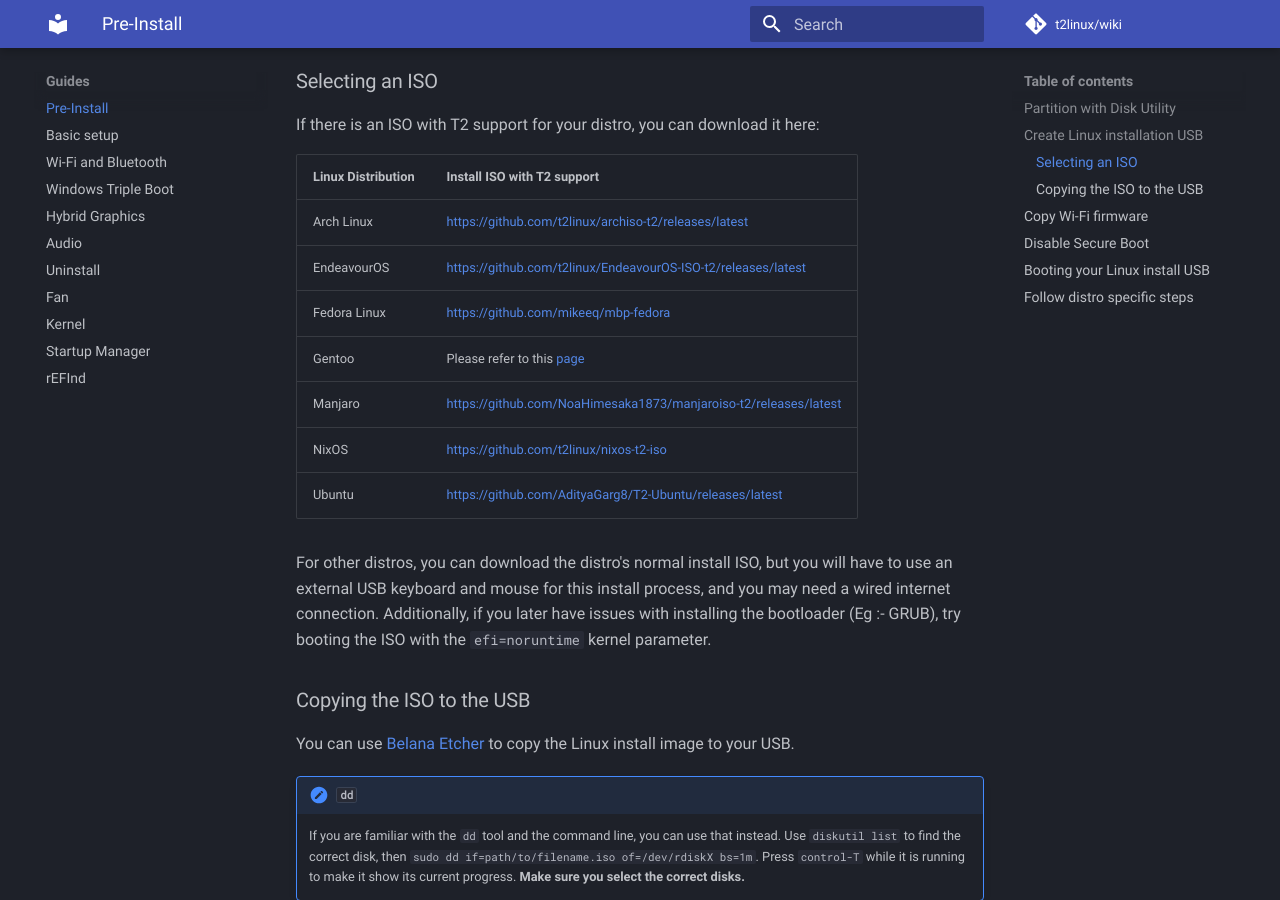
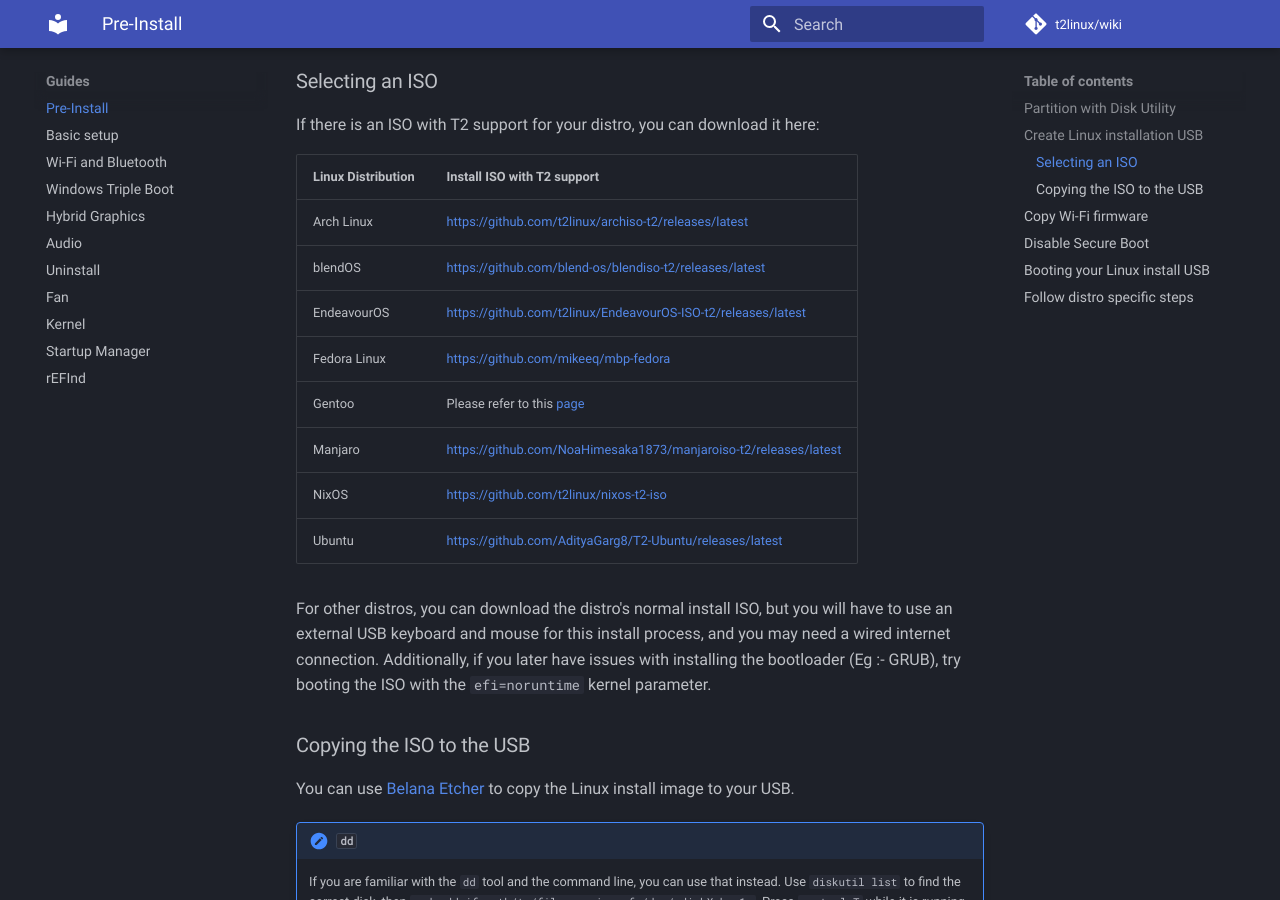
Before and after one commit to t2linux/wiki, an MkDocs documentation site: the page built from docs/guides/preinstall.md, in a window 1280 px wide and 900 px high, scrolled down 663 px. Built offline with MkDocs 1.6.1 and Material for MkDocs 9.7.7, drawn with Linux system fonts in a browser that asks for light colours; comment, search, counter and statistics services are not loaded.

Commit message:
Add blendOS

```diff
--- a/docs/guides/preinstall.md
+++ b/docs/guides/preinstall.md
@@ -18,6 +18,7 @@ If there is an ISO with T2 support for your distro, you can download it here:
 | Linux Distribution | Install ISO with T2 support |
 | ------------------ | --------------------------- |
 | Arch Linux         | <https://github.com/t2linux/archiso-t2/releases/latest> |
+| blendOS            | <https://github.com/blend-os/blendiso-t2/releases/latest> |
 | EndeavourOS        | <https://github.com/t2linux/EndeavourOS-ISO-t2/releases/latest> |
 | Fedora Linux       | <https://github.com/mikeeq/mbp-fedora> |
 | Gentoo             | Please refer to this [page](https://wiki.t2linux.org/distributions/gentoo/installation/) |
```
